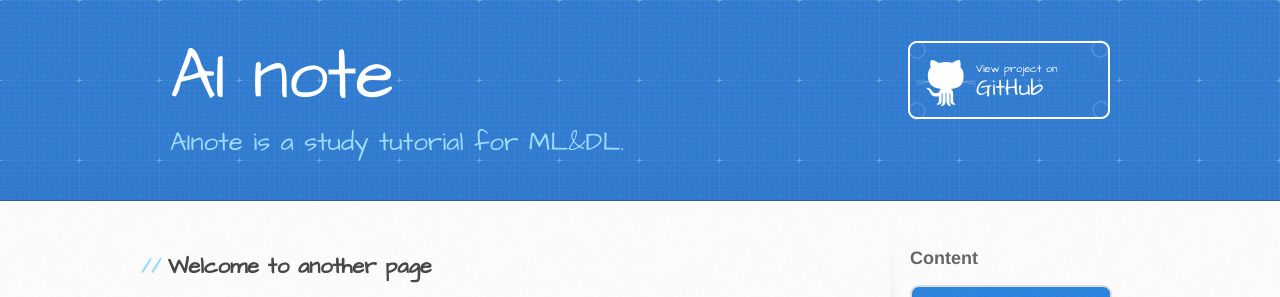
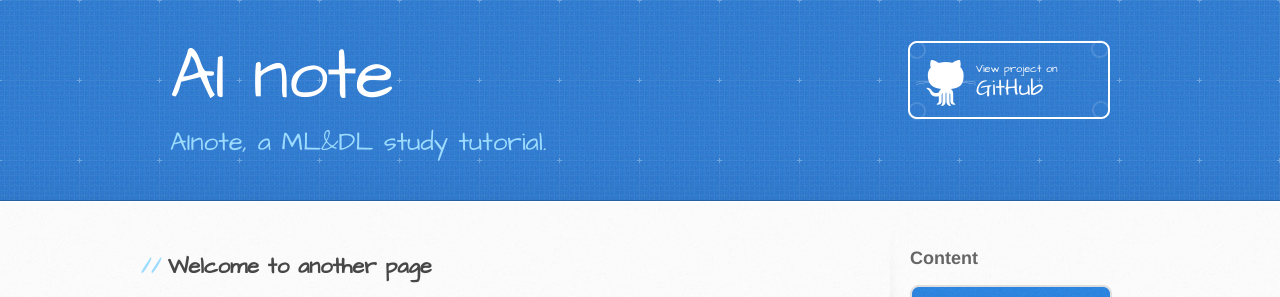
Before and after one commit to Jiangliuer/AInote.github.io, a Jekyll site: the page built from another-page.md, in a window 1280 px wide. Shown: the top 297 px of the page. Built offline with Jekyll 4.4.1, drawn with Linux system fonts in a browser that asks for light colours; our own code applies the rules of GitHub Pages for plain Markdown files.

Commit message:
Update _config.yml

```diff
--- a/_config.yml
+++ b/_config.yml
@@ -1,5 +1,5 @@
 title: AI note
-description: AInote is a study tutorial for ML&DL.
+description: AInote, a ML&DL study tutorial.
 show_downloads: true
 show_content: true
 google_analytics:
```
